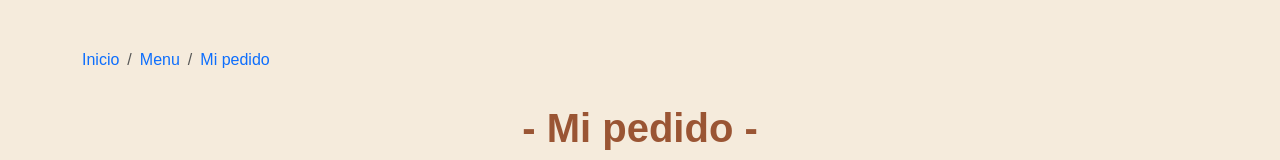
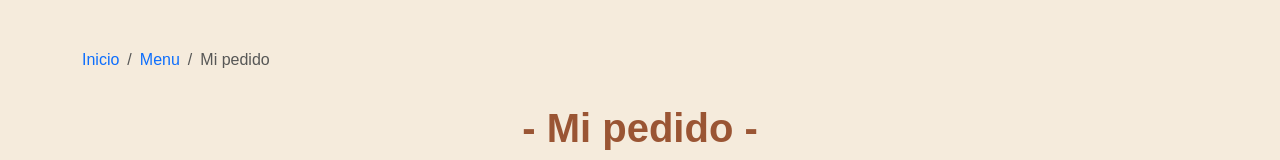
Before and after one commit to brunomry/frontendProyectoFinal_RollingCode, a React (Vite) app: page /pedido in a window 1280 px wide. Shown: the top 160 px of the page. Built offline with nearby package versions, Linux system fonts and the light colour scheme.

Commit message:
agregue atributo active en 3ra opcion del breadcrumb

```diff
--- a/src/components/pages/Pedido.jsx
+++ b/src/components/pages/Pedido.jsx
@@ -10,7 +10,7 @@ const Pedido = () => {
       <Breadcrumb className='pt-4 pt-md-5 pb-2'>
         <BreadcrumbItem as={Link} to="/">Inicio</BreadcrumbItem>
         <BreadcrumbItem as={Link} to="/menu">Menu</BreadcrumbItem>
-        <BreadcrumbItem as={Link} className="text-secondary" to="/pedido">Mi pedido</BreadcrumbItem>
+        <BreadcrumbItem as={Link} active to="/pedido">Mi pedido</BreadcrumbItem>
       </Breadcrumb>
       <div className='py-2 pb-md-4'>
         <h1 className='orderTitle fw-bold'>- Mi pedido -</h1>
```
